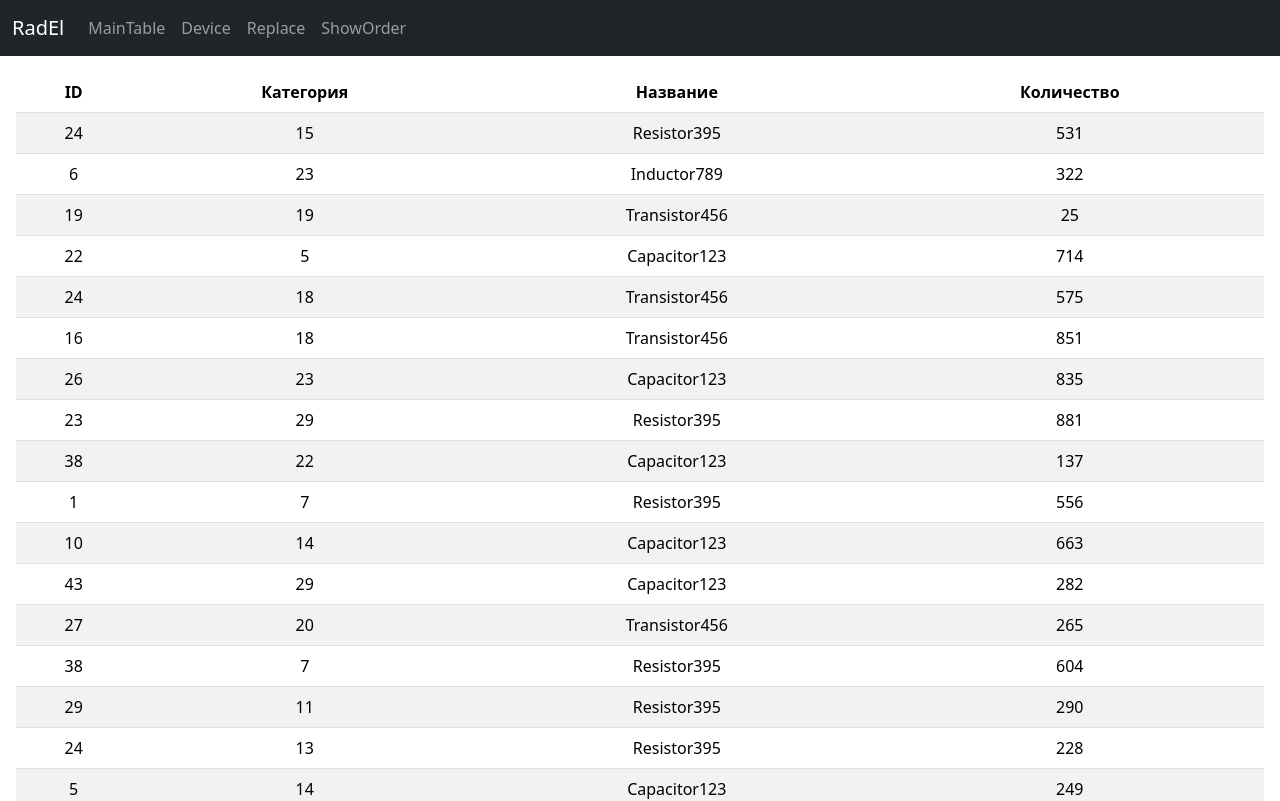
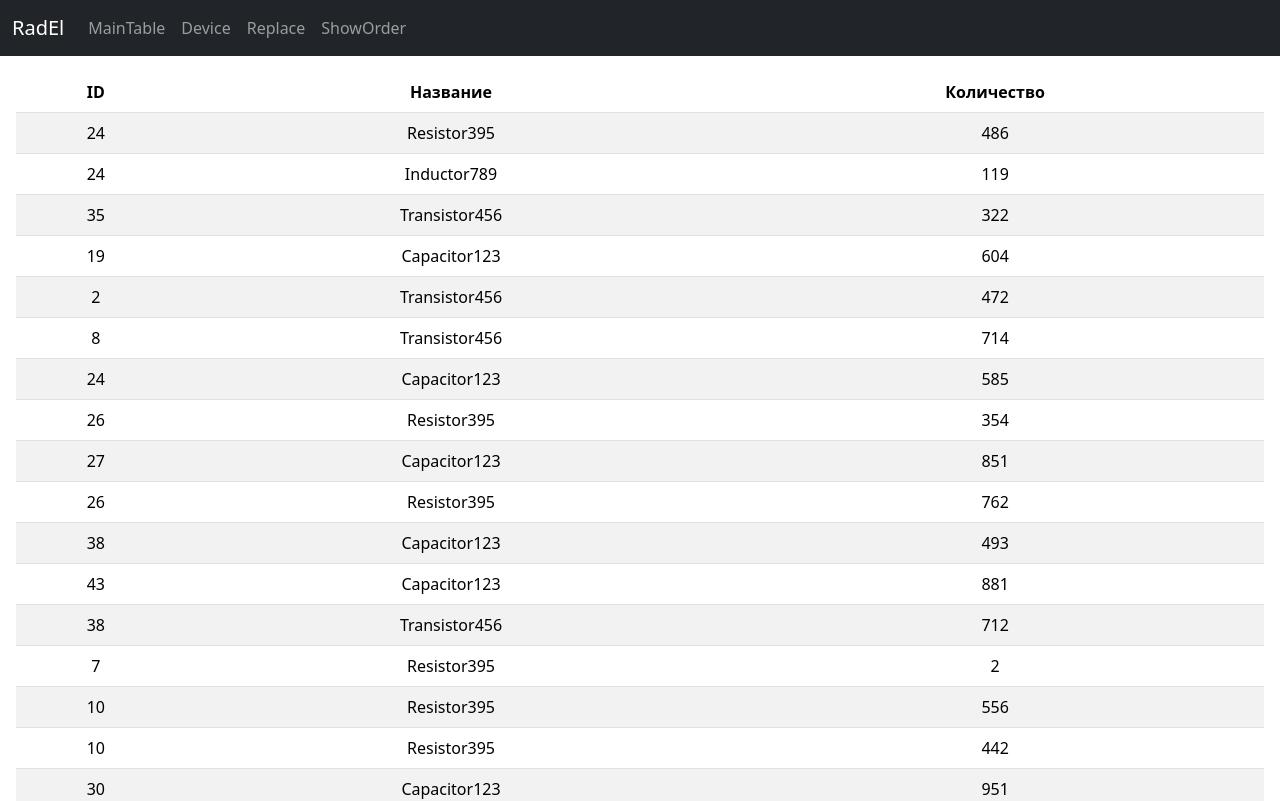
Before and after one commit to SamDemon2/radelements, a React (Create React App) app: page / in a window 1280 px wide. Shown: the top 801 px of the page. Built offline with nearby package versions, Linux system fonts and the light colour scheme.

Commit message:
Начало внедрения правок: убрал столбец категория

```diff
--- a/src/components/MainTable.tsx
+++ b/src/components/MainTable.tsx
@@ -4,7 +4,6 @@ import { RootState } from '../redux/store';
 
 interface RadioComponent {
   id: number;
-  category: number;
   name: string;
   amount: number;
 }
@@ -18,7 +17,6 @@ const MainTable: React.FC = () => {
           <thead>
           <tr>
             <th>ID</th>
-            <th>Категория</th>
             <th>Название</th>
             <th>Количество</th>
           </tr>
@@ -28,7 +26,6 @@ const MainTable: React.FC = () => {
               reduxTableData.tableData.components.map((item: RadioComponent) => (
                   <tr key={item.id}>
                     <td>{item.id}</td>
-                    <td>{item.category}</td>
                     <td>{item.name}</td>
                     <td>{item.amount}</td>
                   </tr>
--- a/src/redux/reducers.ts
+++ b/src/redux/reducers.ts
@@ -2,7 +2,6 @@ import { Reducer } from 'redux';
 
 export interface RadioComponent {
     id: number;
-    category: number;
     name: string;
     amount: number;
 }
@@ -34,7 +33,7 @@ function getRandomName(): string {
 export function getTestData(count: number): RadioComponent[] {
     const rows: RadioComponent[] = [];
     for (let i = 0; i < count; i++) {
-        rows.push({ id: getRandomNumber(1, 45), category: getRandomNumber(1, 30), name: getRandomName(), amount: getRandomNumber(0, count * 10) });
+        rows.push({ id: getRandomNumber(1, 45), name: getRandomName(), amount: getRandomNumber(0, count * 10) });
     }
     return rows;
 }
```
